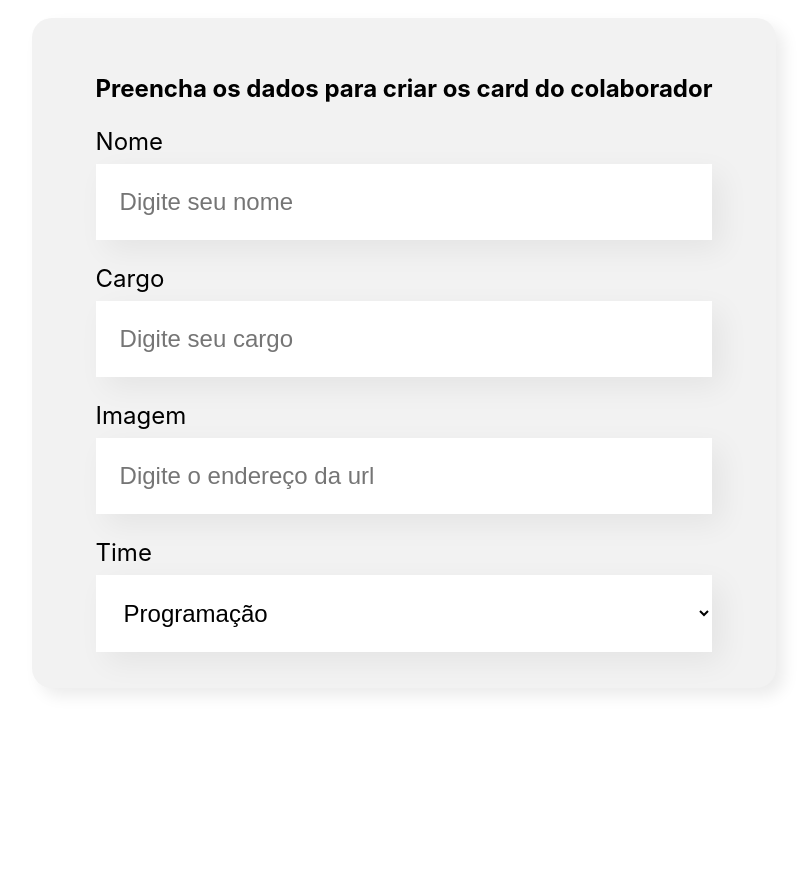
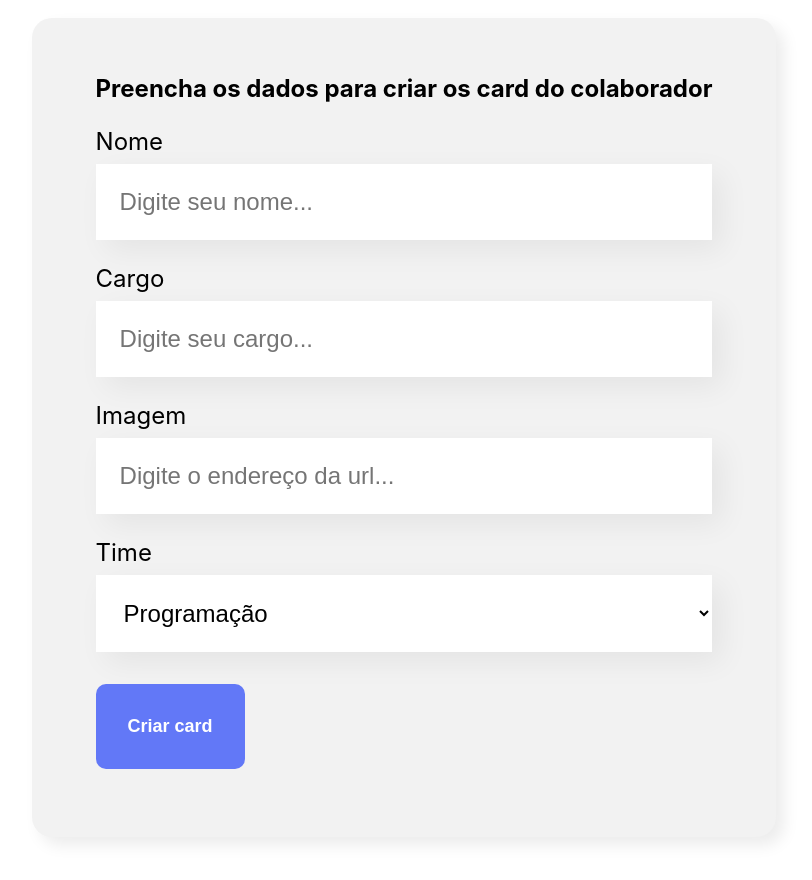
Before and after one commit to anajudith/organo, a React (Create React App) app: page / in a window 1280 px wide. Shown: the part 560-1440 px from the top of the page, without its empty margins (236-1048 px from the left). Before the commit the page ends 1328 px from the top, so only its background shows below. Built offline with nearby package versions, Linux system fonts and the light colour scheme; the HTML template or start-up script is replaced by a standard one.

Commit message:
controlando estados

```diff
--- /dev/null
+++ b/src/componentes/Botao/Botao.css
@@ -0,0 +1,15 @@
+.botao {
+    background-color: #6278f7;
+    border-radius: 10px;
+    font-weight: 700;
+    font-size: 18px;
+    padding: 32px;
+    border: none;
+    cursor: pointer;
+    color: #FFFF;
+    margin: 32px 0;
+}
+
+.botao:hover {
+    color: #95FFD4;
+}
--- /dev/null
+++ b/src/componentes/Botao/index.js
@@ -0,0 +1,11 @@
+import './Botao.css'
+
+const Botao = (props) => {
+    return (
+        <button className='botao'>
+            {props.children}
+        </button>
+    )
+}
+
+export default Botao
--- a/src/componentes/CampoTexto/index.js
+++ b/src/componentes/CampoTexto/index.js
@@ -1,11 +1,22 @@
-import './CampoTexto.css'
-const CampoTexto = ({label, placeholder}) => {
-    return (
-        <div className="campo-texto">
-            <label>{label}</label>
-            <input placeholder={placeholder}/>
-        </div>
-    )
-}
+import "./CampoTexto.css";
+const CampoTexto = (props) => {
+  const placeholderModificada = `${props.placeholder}...`;
 
-export default CampoTexto
+  const aoDigitado = (evento) => {
+    props.aoAlterado(evento.target.value);
+  };
+
+  return (
+    <div className="campo-texto">
+      <label>{props.label}</label>
+      <input
+        value={props.valor}
+        onChange={aoDigitado}
+        required={props.obrigatorio}
+        placeholder={placeholderModificada}
+      />
+    </div>
+  );
+};
+
+export default CampoTexto;
--- a/src/componentes/Formulario/index.js
+++ b/src/componentes/Formulario/index.js
@@ -1,29 +1,65 @@
+import { useState } from "react";
+import Botao from "../Botao";
 import CampoTexto from "../CampoTexto";
 import ListaSuspensa from "../ListaSuspensa";
 import "./Formulario.css";
 
 const Formulario = () => {
+  const times = [
+    "Programação",
+    "Front-End",
+    "Data Science",
+    "Devops",
+    "Ux e Design",
+    "Mobile",
+    "Inovação e Gestão",
+  ];
 
-  const times = [
-    'Programação',
-    'Front-End',
-    'Data Science',
-    'Devops',
-    'Ux e Design',
-    'Mobile',
-    'Inovação e Gestão'
-  ]
+  const [nome, setNome] = useState("");
+  const [cargo, setCargo] = useState("");
+  const [imagem, setImagem] = useState("");
+  const [time, setTime] = useState("");
+
+  const aoSalvar = (evento) => {
+    evento.preventDefault();
+    console.log("Form foi submetido =>", nome, cargo, imagem, time);
+  };
   return (
     <section className="formulario">
-    <form>
+      <form onSubmit={aoSalvar}>
         <h2>Preencha os dados para criar os card do colaborador</h2>
-      <CampoTexto label="Nome" placeholder="Digite seu nome" />
-      <CampoTexto label="Cargo" placeholder="Digite seu cargo" />
-      <CampoTexto label="Imagem" placeholder="Digite o endereço da url" />
-      <ListaSuspensa label="Time" itens={times}/>
-    </form>
-  </section>
-  )
+        <CampoTexto
+          obrigatorio={true}
+          label="Nome"
+          placeholder="Digite seu nome"
+          valor={nome}
+          aoAlterado={valor => setNome(valor)}
+        />
+        <CampoTexto
+          obrigatorio={true}
+          label="Cargo"
+          placeholder="Digite seu cargo"
+          valor={cargo}
+          aoAlterado={valor => setCargo(valor)}
+        />
+        <CampoTexto
+          obrigatorio={true}
+          label="Imagem"
+          placeholder="Digite o endereço da url"
+          valor={imagem}
+          aoAlterado={valor => setImagem(valor)}
+        />
+        <ListaSuspensa
+         obrigatorio={true}
+         label="Time"
+         itens={times}
+          valor={time}
+          aoAlterado={valor => setTime(valor)}
+        />
+        <Botao>Criar card</Botao>
+      </form>
+    </section>
+  );
 };
 
 export default Formulario;
--- a/src/componentes/ListaSuspensa/index.js
+++ b/src/componentes/ListaSuspensa/index.js
@@ -1,10 +1,9 @@
 import "./ListaSuspensa.css";
 const ListaSuspensa = (props) => {
-  console.log(props.itens);
   return (
     <div className="lista-suspensa">
       <label>{props.label}</label>
-      <select>
+      <select onChange={evento => props.aoAlterado(evento.target.value)} required={props.required} value={props.value}>
         {props.itens.map((item) => (
           <option key={item}>{item}</option>
         ))}
```
